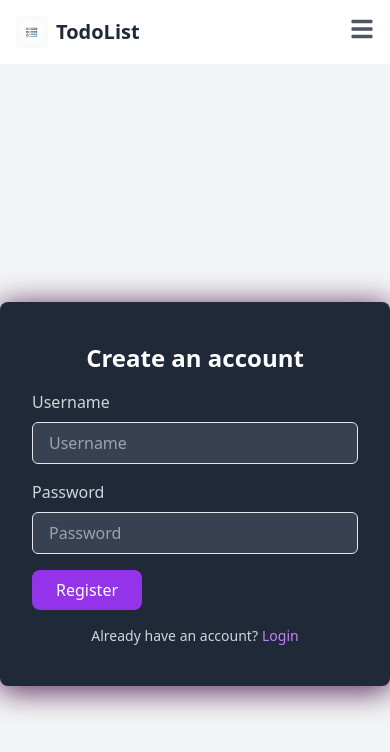
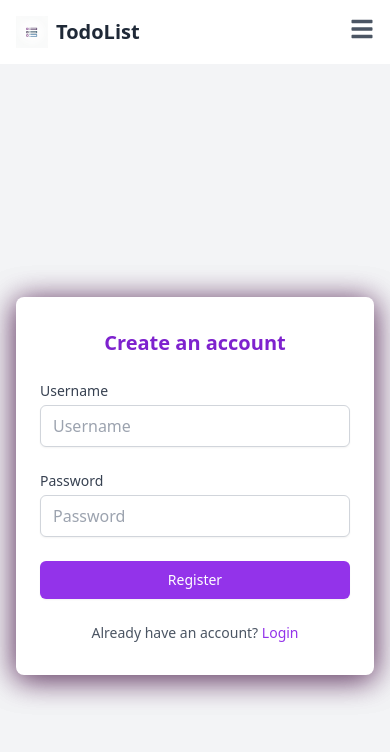
Before and after one commit to AndreinaLima/todolist-front, a React (Vite) app: page /register in a window 390 px wide. Shown: the top 752 px of the page. Built offline with nearby package versions, Linux system fonts and the light colour scheme.

Commit message:
added responsiveness to login register and todolist

```diff
--- a/src/components/Login.tsx
+++ b/src/components/Login.tsx
@@ -1,89 +1,85 @@
-import React, { useState, useEffect } from "react"
-import { useNavigate, useLocation } from "react-router-dom"
-import { useAuth } from "../contexts/AuthContext"
-import toast from "react-hot-toast"
+import React, { useState } from 'react';
+import { useNavigate } from 'react-router-dom';
+import { useAuth } from '../contexts/AuthContext';
+import toast from 'react-hot-toast';
 
 function Login() {
-  const [username, setUsername] = useState("")
-  const [password, setPassword] = useState("")
-  const [error, setError] = useState("")
-  const navigate = useNavigate()
-  const location = useLocation()
-  const { login } = useAuth()
-
-  useEffect(() => {
-    if (location.state && (location.state as any).message) {
-      toast.success((location.state as any).message)
-    }
-  }, [location])
+  const [username, setUsername] = useState('');
+  const [password, setPassword] = useState('');
+  const [error, setError] = useState('');
+  const navigate = useNavigate();
+  const { login } = useAuth();
 
   const handleSubmit = async (e: React.FormEvent) => {
-    e.preventDefault()
-    setError("")
+    e.preventDefault();
     try {
-      await login(username, password)
-      toast.success("Login successful!")
-      navigate("/todos")
+      await login(username, password);
+      toast.success("Sucsessfully login")
+      navigate('/todos');
     } catch (err) {
-      toast.error("Invalid credentials")
+      setError('Failed to log in');
     }
-  }
+  };
 
   return (
-    <div className="flex items-center justify-center min-h-screen bg-gray-100">
-      <div
-        className="px-8 py-10 mt-4 text-left bg-white rounded-lg shadow-custom"
-        style={{ width: "400px" }}
-      >
-        <h3 className="text-2xl font-bold text-center text-purple-700">
+    <div className="flex items-center justify-center min-h-screen bg-gray-100 px-4 sm:px-6 lg:px-8">
+      <div className="w-full max-w-md">
+        <div className="bg-white shadow-custom rounded-lg px-6 py-8 sm:px-8 sm:py-10">
+          <h3 className="text-xl sm:text-2xl font-bold text-center text-purple-700 mb-6">
             Login to your account
           </h3>
-        <form onSubmit={handleSubmit}>
-          <div className="mt-4">
+          <form onSubmit={handleSubmit} className="space-y-6">
             <div>
-              <label className="block text-gray-800" htmlFor="username">
+              <label className="block text-sm font-medium text-gray-700" htmlFor="username">
                 Username
               </label>
               <input
+                id="username"
                 type="text"
                 placeholder="Username"
-                className="w-full px-4 py-2 mt-2 border rounded-md focus:outline-none focus:ring-1 focus:ring-purple-600"
+                className="mt-1 block w-full px-3 py-2 bg-white border border-gray-300 rounded-md shadow-sm focus:outline-none focus:ring-purple-500 focus:border-purple-500 sm:text-sm"
                 value={username}
                 onChange={(e) => setUsername(e.target.value)}
                 required
               />
             </div>
-            <div className="mt-4">
-              <label className="block text-gray-800">Password</label>
+            <div>
+              <label className="block text-sm font-medium text-gray-700" htmlFor="password">
+                Password
+              </label>
               <input
+                id="password"
                 type="password"
                 placeholder="Password"
-                className="w-full px-4 py-2 mt-2 border rounded-md focus:outline-none focus:ring-1 focus:ring-purple-600"
+                className="mt-1 block w-full px-3 py-2 bg-white border border-gray-300 rounded-md shadow-sm focus:outline-none focus:ring-purple-500 focus:border-purple-500 sm:text-sm"
                 value={password}
                 onChange={(e) => setPassword(e.target.value)}
                 required
               />
             </div>
-            <div className="flex items-baseline justify-between">
-              <button className="px-6 py-2 mt-4 text-white bg-purple-600 rounded-lg hover:bg-purple-800">
+            <div>
+              <button
+                type="submit"
+                className="w-full flex justify-center py-2 px-4 border border-transparent rounded-md shadow-sm text-sm font-medium text-white bg-purple-600 hover:bg-purple-700 focus:outline-none focus:ring-2 focus:ring-offset-2 focus:ring-purple-500"
+              >
                 Login
               </button>
             </div>
-          </div>
           </form>
-        {error && <p className="text-red-500 mt-4">{error}</p>}
-        <p className="mt-4 text-sm text-center">
-          Don't have an account?
+          {error && <p className="mt-4 text-sm text-center text-red-500">{error}</p>}
+          <p className="mt-6 text-sm text-center text-gray-600">
+            Don't have an account?{' '}
             <button
-            onClick={() => navigate("/register")}
-            className="ml-1 text-purple-600 hover:underline"
+              onClick={() => navigate('/register')}
+              className="font-medium text-purple-600 hover:text-purple-500"
             >
               Register
             </button>
           </p>
         </div>
       </div>
-  )
+    </div>
+  );
 }
 
-export default Login
+export default Login;
--- a/src/components/Register.tsx
+++ b/src/components/Register.tsx
@@ -18,65 +18,77 @@ function Register() {
       toast.success("Registration successful! Please log in.")
       navigate("/login")
     } catch (err) {
-      setError("Registration failed") // Atualiza o estado de erro
+      setError("Registration failed")
       toast.error("Registration failed")
     }
   }
 
   return (
-    <div className="flex items-center justify-center min-h-screen bg-gray-100">
-      <div
-        className="px-8 py-10 mt-4 text-left bg-gray-800 rounded-lg shadow-custom"
-        style={{ width: "400px" }}
-      >
-        <h3 className="text-2xl font-bold text-center text-white">
+    <div className="flex items-center justify-center min-h-screen bg-gray-100 px-4 sm:px-6 lg:px-8">
+      <div className="w-full max-w-md">
+        <div className="bg-white shadow-custom rounded-lg px-6 py-8 sm:px-8 sm:py-10">
+          <h3 className="text-xl sm:text-2xl font-bold text-center text-purple-700 mb-6">
             Create an account
           </h3>
-        <form onSubmit={handleSubmit}>
-          <div className="mt-4">
+          <form onSubmit={handleSubmit} className="space-y-6">
             <div>
-              <label className="block text-gray-300" htmlFor="username">
+              <label
+                className="block text-sm font-medium text-gray-700"
+                htmlFor="username"
+              >
                 Username
               </label>
               <input
+                id="username"
                 type="text"
                 placeholder="Username"
-                className="w-full px-4 py-2 mt-2 border rounded-md focus:outline-none focus:ring-1 focus:ring-purple-400 bg-gray-700 text-white"
+                className="mt-1 block w-full px-3 py-2 bg-white border border-gray-300 rounded-md shadow-sm focus:outline-none focus:ring-purple-500 focus:border-purple-500 sm:text-sm"
                 value={username}
                 onChange={(e) => setUsername(e.target.value)}
                 required
               />
             </div>
-            <div className="mt-4">
-              <label className="block text-gray-300">Password</label>
+            <div>
+              <label
+                className="block text-sm font-medium text-gray-700"
+                htmlFor="password"
+              >
+                Password
+              </label>
               <input
+                id="password"
                 type="password"
                 placeholder="Password"
-                className="w-full px-4 py-2 mt-2 border rounded-md focus:outline-none focus:ring-1 focus:ring-purple-400 bg-gray-700 text-white"
+                className="mt-1 block w-full px-3 py-2 bg-white border border-gray-300 rounded-md shadow-sm focus:outline-none focus:ring-purple-500 focus:border-purple-500 sm:text-sm"
                 value={password}
                 onChange={(e) => setPassword(e.target.value)}
                 required
               />
             </div>
-            <div className="flex items-baseline justify-between">
-              <button className="px-6 py-2 mt-4 text-white bg-purple-600 rounded-lg hover:bg-purple-800">
+            <div>
+              <button
+                type="submit"
+                className="w-full flex justify-center py-2 px-4 border border-transparent rounded-md shadow-sm text-sm font-medium text-white bg-purple-600 hover:bg-purple-700 focus:outline-none focus:ring-2 focus:ring-offset-2 focus:ring-purple-500"
+              >
                 Register
               </button>
             </div>
-          </div>
           </form>
-        {error && <p className="text-red-500 mt-4">{error}</p>}
-        <p className="mt-4 text-sm text-center text-gray-300">
-          Already have an account?
+          {error && (
+            <p className="mt-4 text-sm text-center text-red-500">{error}</p>
+          )}
+          <p className="mt-6 text-sm text-center text-gray-600">
+            Already have an account?{" "}
             <button
               onClick={() => navigate("/login")}
-            className="ml-1 text-purple-400 hover:underline"
+              className="font-medium text-purple-600 hover:text-purple-500"
             >
               Login
             </button>
           </p>
         </div>
       </div>
+    </div>
   )
 }
 
```
Also changed, not shown: src/components/TodoList.tsx (+46 -35 lines). Lines whose indentation alone changed are shown as unchanged.
